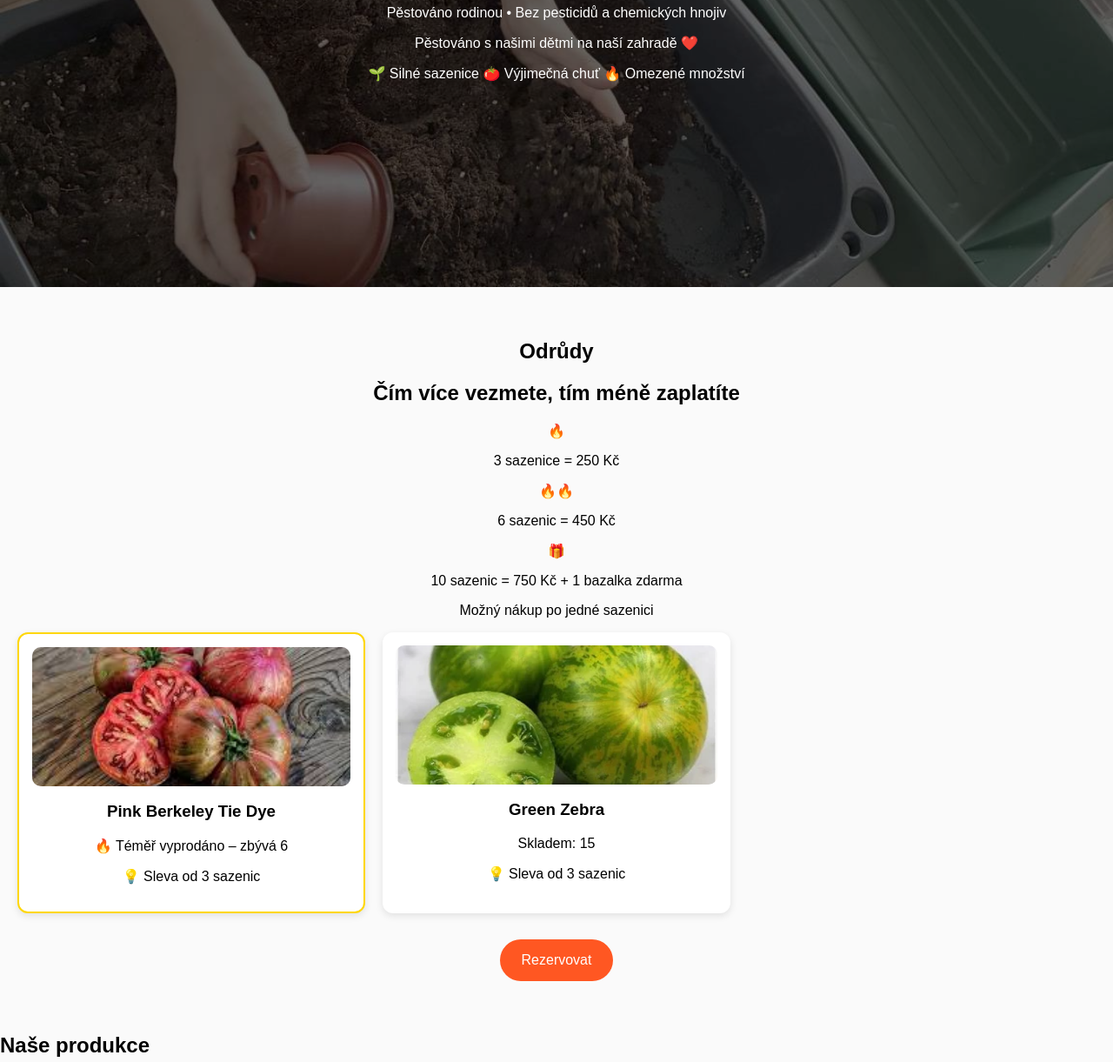
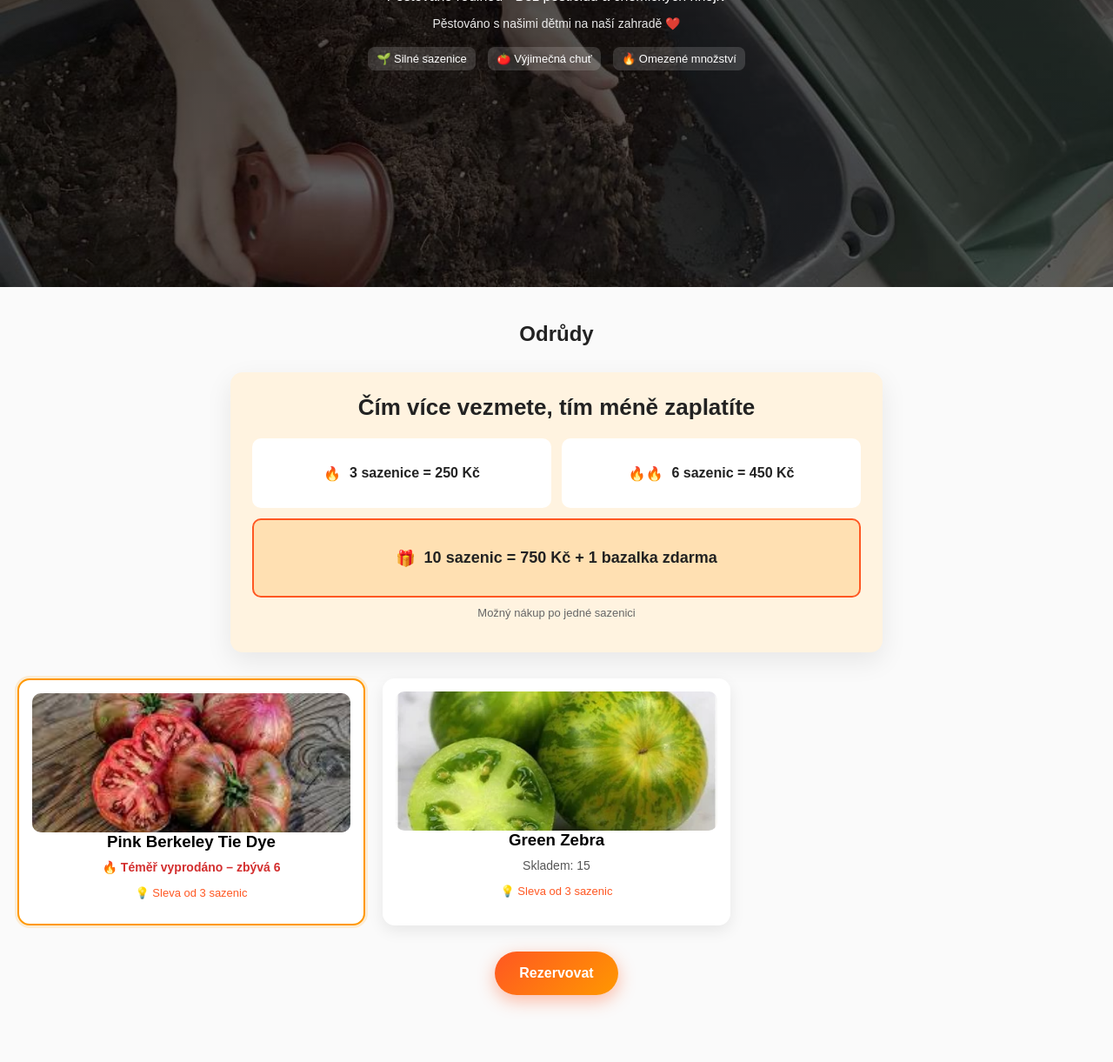
Before and after one commit to eduwell/tomatoes, a plain HTML site: page index.html in a window 1280 px wide. Shown: the part 310-1531 px from the top of the page at 87% size. Drawn offline with Linux system fonts and the light colour scheme.

Commit message:
Update style.css

```diff
--- a/style.css
+++ b/style.css
@@ -1,8 +1,9 @@
-/* RESET */
+/* ===== RESET ===== */
 body {
   margin: 0;
   font-family: Arial, sans-serif;
   background: #fafafa;
+  color: #222;
 }
 
 img {
@@ -11,7 +12,11 @@ img {
   display: block;
 }
 
-/* HERO */
+h1, h2, h3 {
+  margin: 0 0 10px;
+}
+
+/* ===== HERO ===== */
 .hero {
   height: 80vh;
   background: url('images/enfants2.jpg') center/cover;
@@ -27,26 +32,37 @@ img {
   position: absolute;
   width: 100%;
   height: 100%;
-  background: rgba(0,0,0,0.4);
+  background: linear-gradient(rgba(0,0,0,0.6), rgba(0,0,0,0.4));
 }
 
 .hero-content {
   position: relative;
   z-index: 2;
   padding: 20px;
+  max-width: 700px;
 }
 
-/* CTA */
-.cta-btn {
-  background: #ff5722;
-  padding: 15px 25px;
-  color: white;
-  border-radius: 25px;
-  text-decoration: none;
-  display: inline-block;
+.subtitle {
+  font-size: 16px;
+  margin-bottom: 10px;
 }
 
-/* LANG */
+.story {
+  font-size: 14px;
+  opacity: 0.9;
+}
+
+/* ===== BADGES ===== */
+.badges span {
+  background: rgba(255,255,255,0.15);
+  padding: 6px 10px;
+  border-radius: 8px;
+  display: inline-block;
+  margin: 5px;
+  font-size: 13px;
+}
+
+/* ===== LANG SWITCH ===== */
 .lang-switch {
   position: absolute;
   top: 15px;
@@ -57,29 +73,35 @@ img {
 .lang-switch img {
   width: 24px;
   margin-left: 5px;
+  cursor: pointer;
 }
 
-/* PRODUCTS */
+/* ===== PRODUCTS ===== */
 .products {
   padding: 40px 20px;
   text-align: center;
 }
 
-/* GRID (desktop) */
+/* ===== GRID ===== */
 .grid {
   display: grid;
   grid-template-columns: repeat(3, 1fr);
   gap: 20px;
 }
 
-/* CARD */
+/* ===== CARD ===== */
 .card {
   background: white;
   padding: 15px;
-  border-radius: 12px;
-  text-decoration: none;
+  border-radius: 14px;
   color: black;
-  box-shadow: 0 3px 8px rgba(0,0,0,0.1);
+  box-shadow: 0 6px 18px rgba(0,0,0,0.08);
+  transition: transform 0.2s ease, box-shadow 0.2s ease;
+}
+
+.card:hover {
+  transform: translateY(-5px);
+  box-shadow: 0 12px 28px rgba(0,0,0,0.15);
 }
 
 .card img {
@@ -90,21 +112,114 @@ img {
 }
 
 .premium {
-  border: 2px solid gold;
+  border: 2px solid #ff9800;
+  box-shadow: 0 0 0 3px rgba(255,152,0,0.15);
 }
 
-.bundle {
-  margin-top: 20px;
-  font-size: 1.2em;
-  color: #ff5722;
+/* ===== STOCK ===== */
+.stock {
+  font-size: 14px;
+  margin-top: 8px;
+  color: #555;
 }
 
-/* CTA section */
+.stock.urgent {
+  color: #d32f2f;
+  font-weight: bold;
+}
+
+/* ===== BUNDLE HINT ===== */
+.bundle-hint {
+  margin-top: 8px;
+  font-size: 13px;
+  color: #ff5722;
+  font-weight: 500;
+}
+
+/* ===== PRICING ===== */
+.pricing-box {
+  background: #fff3e0;
+  padding: 25px;
+  margin: 30px auto;
+  border-radius: 14px;
+  max-width: 700px;
+  box-shadow: 0 10px 30px rgba(0,0,0,0.08);
+}
+
+.pricing-title {
+  font-size: 26px;
+  margin-bottom: 20px;
+}
+
+.pricing-grid {
+  display: grid;
+  grid-template-columns: repeat(2, 1fr);
+  gap: 12px;
+}
+
+.price-item {
+  background: white;
+  padding: 15px;
+  border-radius: 10px;
+  font-weight: bold;
+  display: flex;
+  align-items: center;
+  justify-content: center;
+  gap: 10px;
+}
+
+.price-item.best {
+  grid-column: span 2;
+  background: #ffe0b2;
+  border: 2px solid #ff5722;
+  font-size: 18px;
+}
+
+.single-note {
+  margin-top: 10px;
+  font-size: 13px;
+  color: #666;
+}
+
+/* ===== CTA ===== */
 .cta-section {
   margin-top: 30px;
 }
 
-/* FOOTER */
+.cta-btn {
+  background: linear-gradient(135deg, #ff5722, #ff9800);
+  padding: 16px 28px;
+  color: white;
+  border-radius: 30px;
+  text-decoration: none;
+  display: inline-block;
+  font-weight: bold;
+  font-size: 16px;
+  box-shadow: 0 6px 20px rgba(255,87,34,0.4);
+  transition: transform 0.2s ease;
+}
+
+.cta-btn:hover {
+  transform: scale(1.05);
+}
+
+/* ===== PRODUCTION ===== */
+.production {
+  padding: 40px 20px;
+  text-align: center;
+}
+
+.production-grid {
+  display: grid;
+  grid-template-columns: repeat(3, 1fr);
+  gap: 15px;
+}
+
+.production-grid img {
+  border-radius: 10px;
+}
+
+/* ===== FOOTER ===== */
 footer {
   background: #2e7d32;
   color: white;
@@ -112,26 +227,23 @@ footer {
   text-align: center;
 }
 
-/* ===== RESPONSIVE ===== */
+/* ===== TABLET ===== */
+@media (max-width: 900px) {
 
-/* TABLET */
-@media (max-width: 900px) {
   .grid {
+    grid-template-columns: repeat(2, 1fr);
+  }
+
+  .production-grid {
     grid-template-columns: repeat(2, 1fr);
   }
 }
 
-/* MOBILE */
+/* ===== MOBILE ===== */
 @media (max-width: 600px) {
 
-  /* 1 colonne */
-  .grid {
-    grid-template-columns: 1fr;
-  }
-
-  /* HERO */
   .hero {
-    height: 70vh;
+    height: 65vh;
   }
 
   h1 {
@@ -143,13 +255,16 @@ footer {
     font-size: 14px;
   }
 
-  /* BADGES stack */
   .badges span {
     display: block;
-    margin: 6px 0;
+    margin: 6px auto;
   }
 
-  /* CARD */
+  .grid {
+    grid-template-columns: 1fr;
+    gap: 16px;
+  }
+
   .card {
     padding: 12px;
   }
@@ -158,20 +273,25 @@ footer {
     height: 180px;
   }
 
-  /* CTA full width */
+  .pricing-box {
+    padding: 20px;
+  }
+
+  .pricing-grid {
+    grid-template-columns: 1fr;
+  }
+
+  .price-item.best {
+    grid-column: span 1;
+  }
+
   .cta-btn {
     width: 100%;
     text-align: center;
-    padding: 14px;
+    padding: 16px;
     font-size: 16px;
   }
 
-  /* bundle lisible */
-  .bundle {
-    font-size: 18px;
-  }
-
-  /* LANG */
   .lang-switch {
     top: 10px;
     right: 10px;
@@ -180,4 +300,8 @@ footer {
   .lang-switch img {
     width: 22px;
   }
+
+  .production-grid {
+    grid-template-columns: 1fr;
+  }
 }
```
